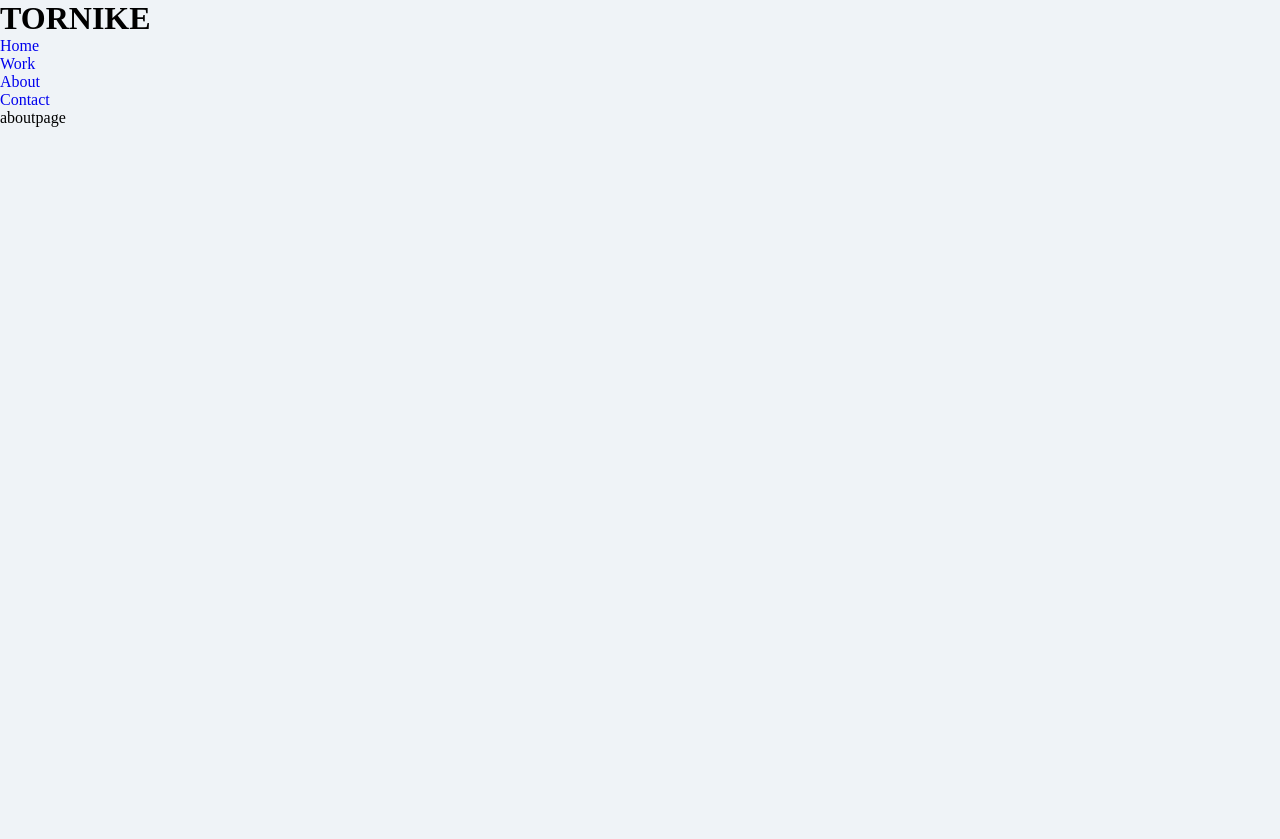
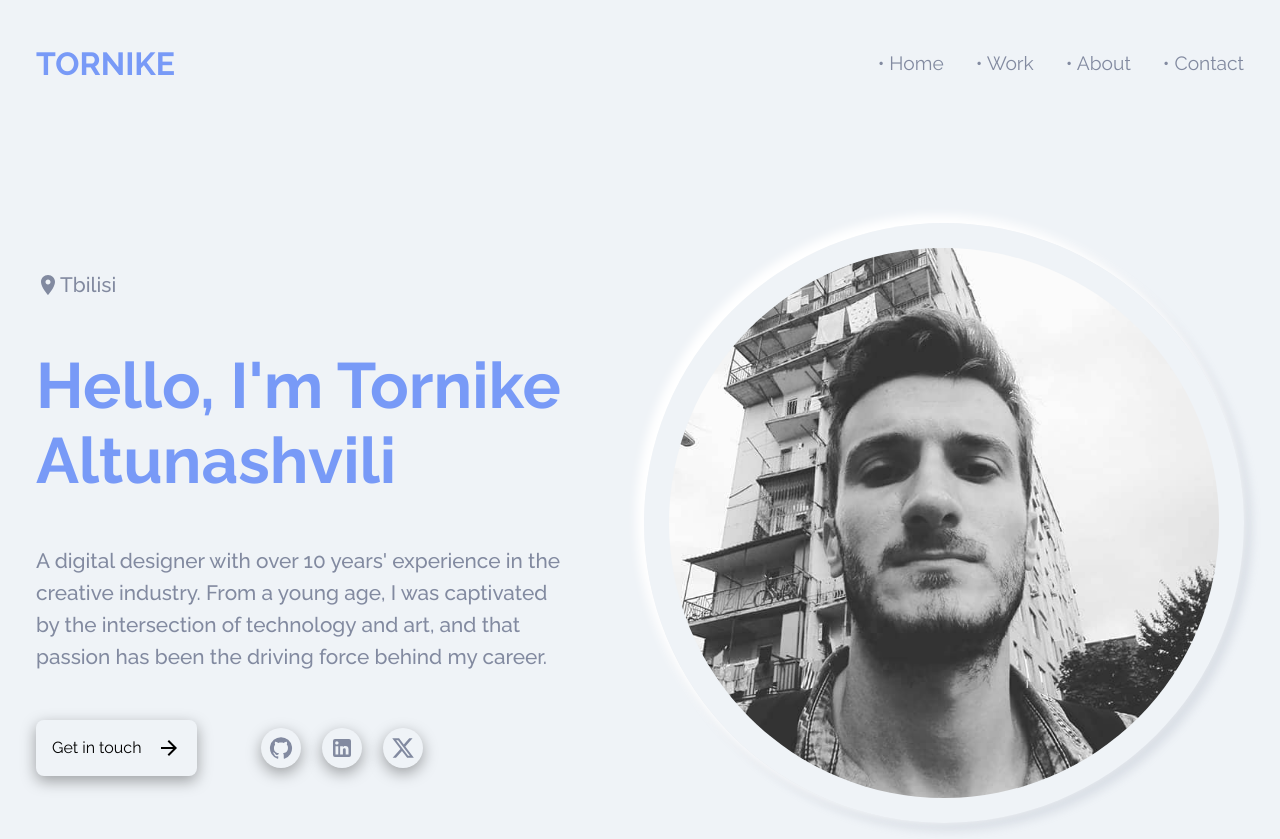
Before and after one commit to TornikeALT/new-porftolio, a React (Create React App) app: page /about in a window 1280 px wide. Before the commit the page ends 800 px from the top, so only its background shows below. Built offline with nearby package versions, Linux system fonts and the light colour scheme.

Commit message:
created about component and styled it, also some global styles

```diff
--- a/package.json
+++ b/package.json
@@ -3,6 +3,10 @@
   "version": "0.1.0",
   "private": true,
   "dependencies": {
+    "@emotion/react": "^11.11.4",
+    "@emotion/styled": "^11.11.5",
+    "@mui/icons-material": "^5.15.17",
+    "@mui/material": "^5.15.17",
     "@testing-library/jest-dom": "^5.17.0",
     "@testing-library/react": "^13.4.0",
     "@testing-library/user-event": "^13.5.0",
--- a/public/index.html
+++ b/public/index.html
@@ -10,20 +10,13 @@
       content="Web site created using create-react-app"
     />
     <link rel="apple-touch-icon" href="%PUBLIC_URL%/logo192.png" />
-    <!--
-      manifest.json provides metadata used when your web app is installed on a
-      user's mobile device or desktop. See https://developers.google.com/web/fundamentals/web-app-manifest/
-    -->
     <link rel="manifest" href="%PUBLIC_URL%/manifest.json" />
-    <!--
-      Notice the use of %PUBLIC_URL% in the tags above.
-      It will be replaced with the URL of the `public` folder during the build.
-      Only files inside the `public` folder can be referenced from the HTML.
-
-      Unlike "/favicon.ico" or "favicon.ico", "%PUBLIC_URL%/favicon.ico" will
-      work correctly both with client-side routing and a non-root public URL.
-      Learn how to configure a non-root public URL by running `npm run build`.
-    -->
+    <link rel="preconnect" href="https://fonts.googleapis.com" />
+    <link rel="preconnect" href="https://fonts.gstatic.com" crossorigin />
+    <link
+      href="https://fonts.googleapis.com/css2?family=Raleway:ital,wght@0,100..900;1,100..900&display=swap"
+      rel="stylesheet"
+    />
     <title>React App</title>
   </head>
   <body>
--- /dev/null
+++ b/src/components/About.js
@@ -0,0 +1,49 @@
+import LocationOnIcon from '@mui/icons-material/LocationOn';
+import ArrowForwardIcon from '@mui/icons-material/ArrowForward';
+import LinkedInIcon from '@mui/icons-material/LinkedIn';
+import XIcon from '@mui/icons-material/X';
+import GitHubIcon from '@mui/icons-material/GitHub';
+import tokaImg from '../images/toka.jpg'
+
+import classes from '../styles/about.module.css'
+
+function About() {
+    return (
+        <div className={classes.wrapper}>
+            <div className={classes.about}>
+                <div className={classes.location}>
+                    <LocationOnIcon style={{ color: '#828aa0' }} />
+                    <p> Tbilisi</p>
+                </div>
+                <h1>
+                    Hello, I'm Tornike Altunashvili
+                </h1>
+                <p>
+                    A digital designer with over 10 years' experience in the creative industry. From a young age, I was captivated by the intersection of technology and art, and that passion has been the driving force behind my career.
+                </p>
+                <div className={classes.icons}>
+                    <div className={classes.arrow}>
+                        <span>Get in touch</span>
+                        <ArrowForwardIcon className={classes.arrow_icon} />
+                    </div>
+                    <div className={classes.social_links}>
+                        <a href="https://github.com/TornikeALT?tab=repositories">
+                            <GitHubIcon style={{ color: '#828aa0' }} />
+                        </a>
+                        <a href="https://www.linkedin.com/">
+                            <LinkedInIcon style={{ color: '#828aa0' }} />
+                        </a>
+                        <a href="https://twitter.com/">
+                            <XIcon style={{ color: '#828aa0' }} />
+                        </a>
+                    </div>
+                </div>
+            </div>
+            <div className={classes.main_image}>
+                <img src={tokaImg} alt="tornike altunashvili " loading='lazy' />
+            </div>
+        </div>
+    );
+}
+
+export default About;
--- a/src/components/Header.js
+++ b/src/components/Header.js
@@ -1,10 +1,13 @@
 import Navigation from "./Navigation";
+import classes from '../styles/header.module.css'
 
 
 function Header() {
     return (
-        <header>
-            <h1>TORNIKE</h1>
+        <header className={classes.name}>
+            <a href="/">
+                <h1>TORNIKE</h1>
+            </a>
             <Navigation />
         </header>
     );
--- a/src/components/Navigation.js
+++ b/src/components/Navigation.js
@@ -1,20 +1,22 @@
 import { Link } from "react-router-dom";
+import classes from '../styles/navigation.module.css'
+
 
 function Navigation() {
     return (
-        <nav>
+        <nav className={classes.navigation}>
             <ul>
                 <li>
-                    <Link to={'/'}>Home</Link>
+                    <Link to={'/'} className={classes.nav_link}>• Home</Link>
                 </li>
                 <li>
-                    <Link to={'/work'}>Work</Link>
+                    <Link to={'/work'} className={classes.nav_link}>• Work</Link>
                 </li>
                 <li>
-                    <Link to={'/about'}>About</Link>
+                    <Link to={'/about'} className={classes.nav_link}>• About</Link>
                 </li>
                 <li>
-                    <Link to={'/contact'}>Contact</Link>
+                    <Link to={'/contact'} className={classes.nav_link}>• Contact</Link>
                 </li>
             </ul>
         </nav>
--- a/src/index.css
+++ b/src/index.css
@@ -8,4 +8,14 @@
 
 body {
   background-color: #eff3f7;
+  font-family: "Raleway", sans-serif;
+  font-optical-sizing: auto;
+  font-weight: 400;
+  font-style: normal;
 }
+
+main {
+  max-width: 1240px;
+  margin: 0 auto;
+  padding: 1rem;
+}
--- a/src/pages/AboutPage.js
+++ b/src/pages/AboutPage.js
@@ -1,5 +1,9 @@
+import About from "../components/About";
+
 function AboutPage() {
-    return ('aboutpage');
+    return (
+        <About />
+    );
 }
 
 export default AboutPage;
--- /dev/null
+++ b/src/styles/about.module.css
@@ -0,0 +1,98 @@
+.wrapper {
+    display: flex;
+    gap: 2rem;
+    justify-content: space-between;
+    margin-top: 5rem;
+}
+
+.location {
+    display: flex;
+    align-items: center;
+    color: #828aa0;
+    font-weight: 500;
+}
+
+.about {
+    display: flex;
+    flex-direction: column;
+    justify-content: space-evenly;
+    max-width: 33rem;
+}
+
+.about h1 {
+    font-size: 4rem;
+    color: #789af7;
+}
+
+.about p {
+    line-height: 2rem;
+    font-size: 1.3rem;
+    color: #828aa0;
+    font-weight: 500;
+}
+
+.arrow {
+    display: flex;
+    align-items: center;
+    gap: 1rem;
+    box-shadow: rgba(0, 0, 0, 0.35) 0px 5px 15px;
+    padding: 1rem;
+    border-radius: 8px;
+    transition: box-shadow 0.3s cubic-bezier(0.25, 0.8, 0.25, 1);
+}
+
+.arrow .arrow_icon {
+    transition: transform 0.3s;
+
+}
+
+.icons {
+    display: flex;
+    align-items: center;
+    gap: 4rem;
+}
+
+.main_image {
+    border-radius: 50%;
+    box-shadow: -5px -5px 10px 3px #fff, 5px 5px 10px 3px rgba(136, 144, 167, .2);
+    max-width: 600px;
+    min-height: 600px;
+    display: flex;
+    justify-content: center;
+    width: 100%;
+    align-items: center;
+}
+
+.main_image img {
+    max-width: 550px;
+    border-radius: 50%;
+}
+
+.arrow:hover {
+    cursor: pointer;
+    box-shadow: rgba(0, 0, 0, 0.8) 0px 5px 15px;
+}
+
+.arrow:hover .arrow_icon {
+    transform: rotate(-35deg);
+}
+
+.social_links {
+    display: flex;
+    gap: 1.3rem;
+}
+
+.social_links a {
+    box-shadow: rgba(0, 0, 0, 0.35) 0px 5px 15px;
+    border-radius: 50%;
+    width: 40px;
+    height: 40px;
+    align-items: center;
+    display: flex;
+    justify-content: center;
+    transition: box-shadow 0.3s cubic-bezier(0.25, 0.8, 0.25, 1);
+}
+
+.social_links a:hover {
+    box-shadow: rgba(0, 0, 0, 0.6) 0px 5px 15px;
+}
--- /dev/null
+++ b/src/styles/header.module.css
@@ -0,0 +1,12 @@
+.name {
+    display: flex;
+    align-items: center;
+    justify-content: space-between;
+    max-width: 1240px;
+    margin: 1.8rem auto;
+    padding: 1rem;
+}
+
+.name h1 {
+    color: #789af7;
+}
--- /dev/null
+++ b/src/styles/navigation.module.css
@@ -0,0 +1,10 @@
+.nav_link {
+    color: #828aa0;
+    font-size: 1.2rem;
+}
+
+.navigation ul {
+    display: flex;
+    align-items: center;
+    gap: 2rem;
+}
```
Also changed, not shown: src/images/toka.jpg (added), 1 other file (tests, documents, lock files or other folders).
